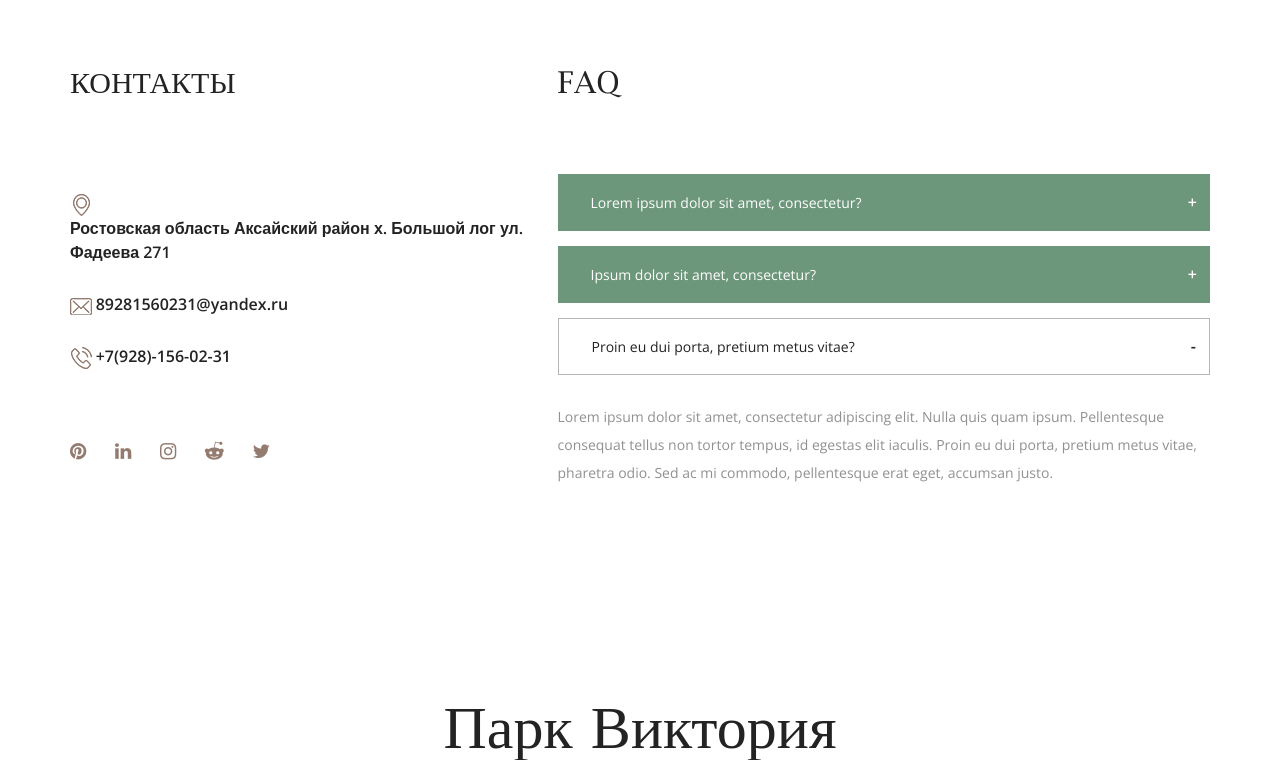
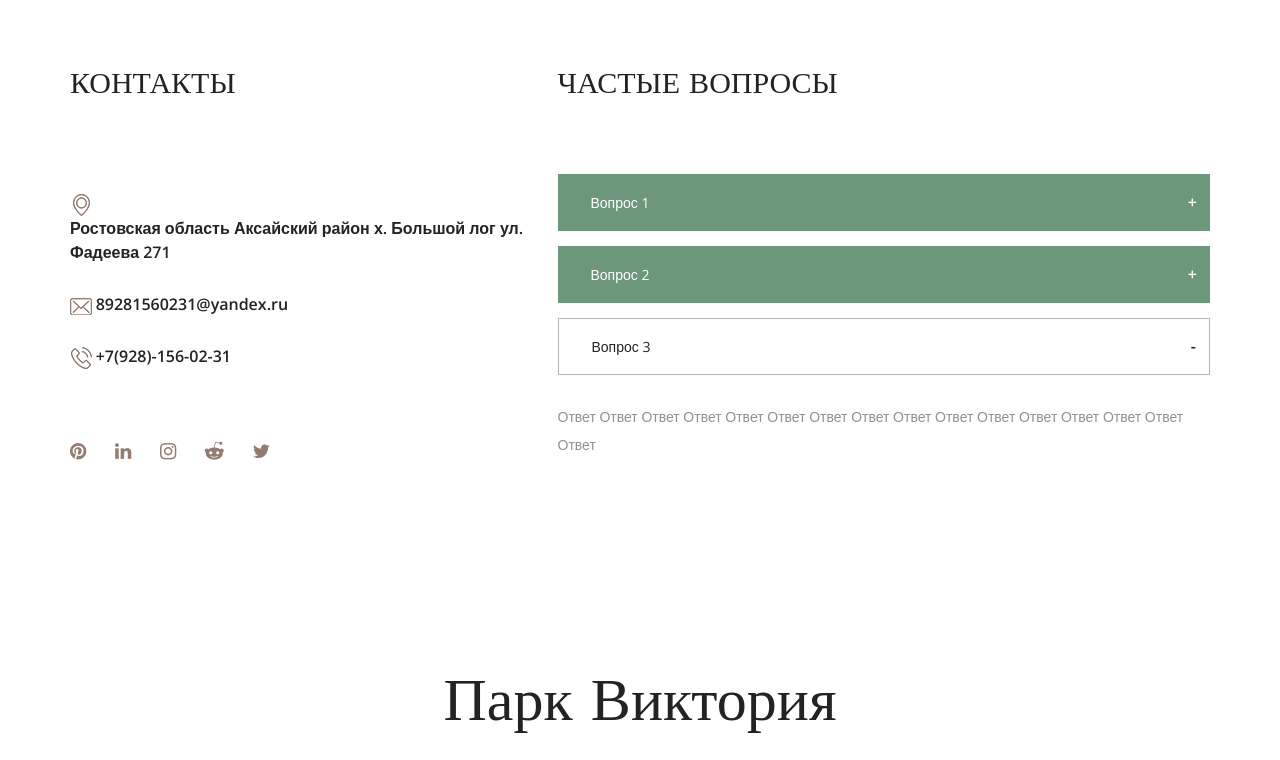
Before and after one commit to Dim-Nike/park_Victoria, a Django app: page /contact/ in a window 1280 px wide. Shown: the part 958-1718 px from the top of the page. Run offline with Django 4.2, Linux system fonts and the light colour scheme; some libraries are stand-ins or nearby versions.

Commit message:
set all page

```diff
--- a/park_Victoria/main/templates/main/contacts.html
+++ b/park_Victoria/main/templates/main/contacts.html
@@ -141,30 +141,30 @@
 
 				<div class="col-lg-7">
 					<div class="faq">
-						<div class="contact_title">faq</div>
+						<div class="contact_title">Частые вопросы</div>
 						<div class="faq_content">
 
 							<!-- Accordions -->
 							<div class="accordions">
 
 								<div class="accordion_container">
-									<div class="accordion d-flex flex-row align-items-center"><div>Lorem ipsum dolor sit amet, consectetur?</div></div>
+									<div class="accordion d-flex flex-row align-items-center"><div>Вопрос 1</div></div>
 									<div class="accordion_panel">
-										<p>Lorem ipsum dolor sit amet, consectetur adipiscing elit. Nulla quis quam ipsum. Pellentesque consequat tellus non tortor tempus, id egestas elit iaculis. Proin eu dui porta, pretium metus vitae, pharetra odio. Sed ac mi commodo, pellentesque erat eget, accumsan justo.</p>
+										<p>Ответ Ответ Ответ Ответ Ответ Ответ Ответ Ответ Ответ Ответ Ответ Ответ Ответ Ответ Ответ Ответ Ответ Ответ Ответ Ответ Ответ Ответ Ответ Ответ Ответ Ответ </p>
 									</div>
 								</div>
 
 								<div class="accordion_container">
-									<div class="accordion d-flex flex-row align-items-center"><div>Ipsum dolor sit amet, consectetur?</div></div>
+									<div class="accordion d-flex flex-row align-items-center"><div>Вопрос 2</div></div>
 									<div class="accordion_panel">
-										<p>Lorem ipsum dolor sit amet, consectetur adipiscing elit. Nulla quis quam ipsum. Pellentesque consequat tellus non tortor tempus, id egestas elit iaculis. Proin eu dui porta, pretium metus vitae, pharetra odio. Sed ac mi commodo, pellentesque erat eget, accumsan justo.</p>
+										<p>Ответ Ответ Ответ Ответ Ответ Ответ Ответ Ответ Ответ Ответ Ответ Ответ Ответ Ответ Ответ Ответ Ответ Ответ Ответ Ответ Ответ Ответ </p>
 									</div>
 								</div>
 
 								<div class="accordion_container">
-									<div class="accordion d-flex flex-row align-items-center active"><div>Proin eu dui porta, pretium metus vitae?</div></div>
+									<div class="accordion d-flex flex-row align-items-center active"><div>Вопрос 3</div></div>
 									<div class="accordion_panel">
-										<p>Lorem ipsum dolor sit amet, consectetur adipiscing elit. Nulla quis quam ipsum. Pellentesque consequat tellus non tortor tempus, id egestas elit iaculis. Proin eu dui porta, pretium metus vitae, pharetra odio. Sed ac mi commodo, pellentesque erat eget, accumsan justo.</p>
+										<p>Ответ Ответ Ответ Ответ Ответ Ответ Ответ Ответ Ответ Ответ Ответ Ответ Ответ Ответ Ответ Ответ </p>
 									</div>
 								</div>
 
```
